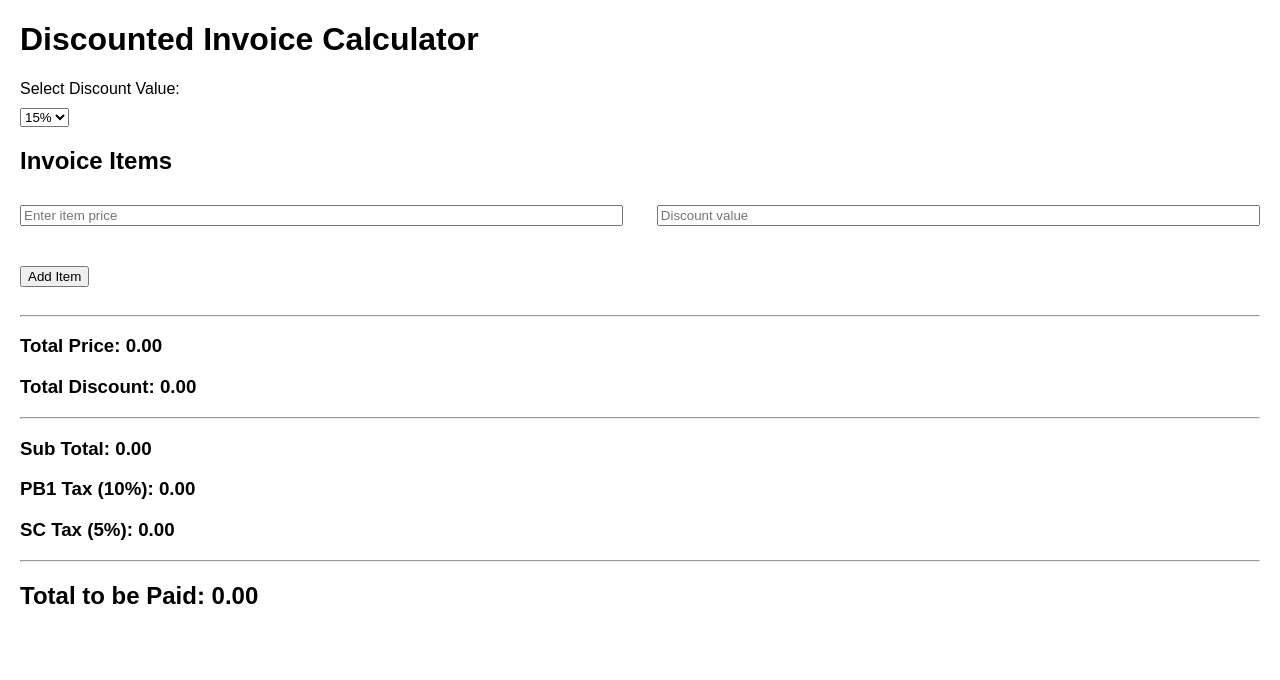
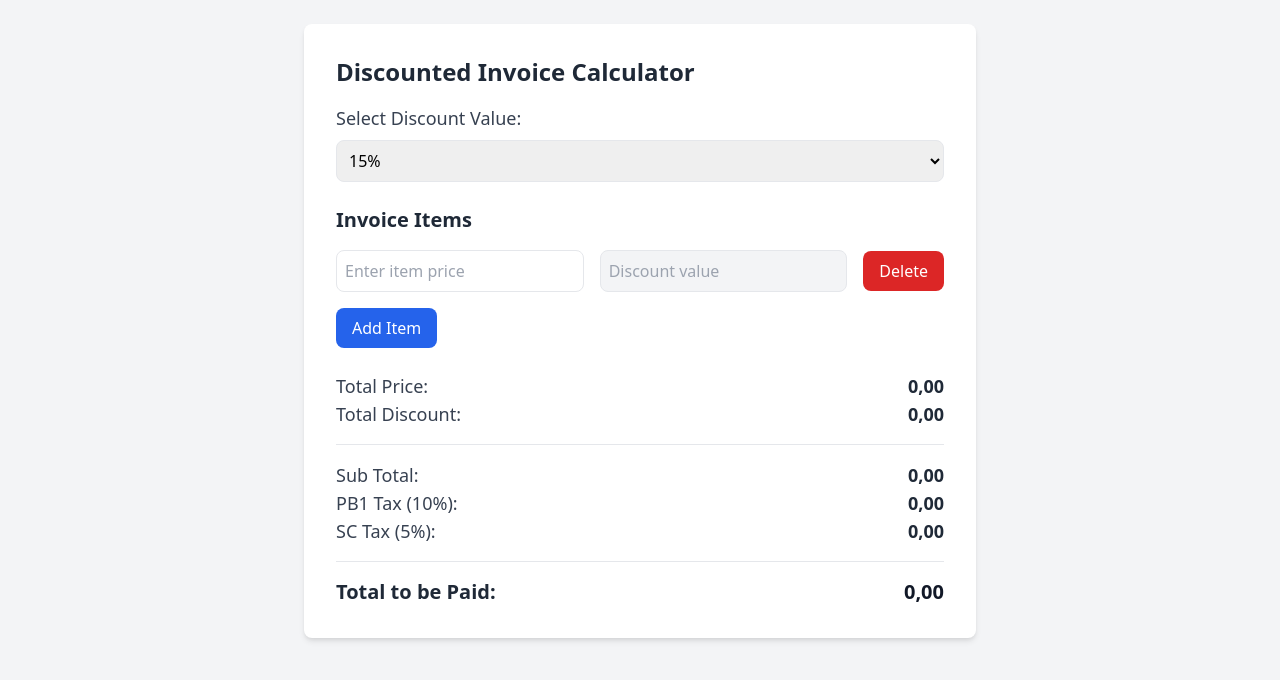
Before and after one commit to dyingAngel/handallDiscount, a plain HTML site: page index.html in a window 1280 px wide. Both pictures are taken after a click on the button "Add Item". Drawn offline with nearby package versions, Linux system fonts and the light colour scheme.

Commit message:
Update index.html
add style
add remove button
add number formatting

```diff
--- a/index.html
+++ b/index.html
@@ -4,67 +4,51 @@
     <meta charset="UTF-8">
     <meta name="viewport" content="width=device-width, initial-scale=1.0">
     <title>Responsive Discounted Invoice Calculator</title>
-    <style>
-        body {
-            font-family: Arial, sans-serif;
-            margin: 20px;
-        }
-        label, select, input {
-            display: block;
-            margin: 10px 0;
-        }
-        .item-row {
-            display: flex;
-            justify-content: space-between;
-            margin: 10px 0;
-        }
-        input[type="number"] {
-            width: 48%;
-        }
-        button {
-            margin: 20px 0;
-        }
-        table {
-            width: 100%;
-            margin: 20px 0;
-            border-collapse: collapse;
-        }
-        th, td {
-            padding: 10px;
-            text-align: left;
-            border-bottom: 1px solid #ddd;
-        }
-        @media (max-width: 600px) {
-            .item-row {
-                flex-direction: column;
-            }
-            input[type="number"] {
-                width: 100%;
-            }
-        }
-    </style>
+    <link href="https://cdn.jsdelivr.net/npm/tailwindcss@2.2.19/dist/tailwind.min.css" rel="stylesheet">
 </head>
-<body>
-    <h1>Discounted Invoice Calculator</h1>
+<body class="bg-gray-100 p-6">
+    <div class="max-w-2xl mx-auto bg-white p-8 rounded-lg shadow-md">
+        <h1 class="text-2xl font-bold mb-4 text-gray-800">Discounted Invoice Calculator</h1>
 
-    <label for="discount">Select Discount Value:</label>
-    <select id="discount" name="discount" onchange="updateAllDiscounts()">
-        <option value="15">15%</option>
-        <option value="30">30%</option>
-    </select>
+        <div class="mb-6">
+            <label for="discount" class="block text-lg font-medium text-gray-700 mb-2">Select Discount Value:</label>
+            <select id="discount" name="discount" class="w-full p-2 border rounded-lg" onchange="updateAllDiscounts()">
+                <option value="15">15%</option>
+                <option value="30">30%</option>
+            </select>
+        </div>
 
-    <h2>Invoice Items</h2>
-    <div id="item-list"></div>
-    <button type="button" onclick="addItem()">Add Item</button>
-	<hr/>
-    <h3>Total Price: <span id="total-price">0.00</span></h3>
-    <h3>Total Discount: <span id="total-discount">0.00</span></h3>
-	<hr/>
-    <h3>Sub Total: <span id="sub-total">0.00</span></h3>
-    <h3>PB1 Tax (10%): <span id="pb1-tax">0.00</span></h3>
-    <h3>SC Tax (5%): <span id="sc-tax">0.00</span></h3>
-	<hr/>
-    <h2>Total to be Paid: <span id="final-total">0.00</span></h2>
+        <h2 class="text-xl font-semibold text-gray-800 mb-4">Invoice Items</h2>
+        <div id="item-list" class="space-y-4"></div>
+        <button type="button" class="mt-4 px-4 py-2 bg-blue-600 text-white rounded-lg hover:bg-blue-500" onclick="addItem()">Add Item</button>
+
+        <div class="mt-6">
+            <div class="flex justify-between items-center">
+                <h3 class="text-lg font-medium text-gray-700">Total Price:</h3>
+                <span id="total-price" class="text-lg font-bold text-gray-800">0,00</span>
+            </div>
+            <div class="flex justify-between items-center">
+                <h3 class="text-lg font-medium text-gray-700">Total Discount:</h3>
+                <span id="total-discount" class="text-lg font-bold text-gray-800">0,00</span>
+            </div>
+            <div class="flex justify-between items-center mt-4 border-t pt-4">
+                <h3 class="text-lg font-medium text-gray-700">Sub Total:</h3>
+                <span id="sub-total" class="text-lg font-bold text-gray-800">0,00</span>
+            </div>
+            <div class="flex justify-between items-center">
+                <h3 class="text-lg font-medium text-gray-700">PB1 Tax (10%):</h3>
+                <span id="pb1-tax" class="text-lg font-bold text-gray-800">0,00</span>
+            </div>
+            <div class="flex justify-between items-center">
+                <h3 class="text-lg font-medium text-gray-700">SC Tax (5%):</h3>
+                <span id="sc-tax" class="text-lg font-bold text-gray-800">0,00</span>
+            </div>
+            <div class="flex justify-between items-center mt-4 border-t pt-4">
+                <h2 class="text-xl font-bold text-gray-800">Total to be Paid:</h2>
+                <span id="final-total" class="text-xl font-extrabold text-gray-900">0,00</span>
+            </div>
+        </div>
+    </div>
 
     <script>
         let items = [];
@@ -73,33 +57,46 @@
             const itemList = document.getElementById('item-list');
 
             const itemRow = document.createElement('div');
-            itemRow.classList.add('item-row');
+            itemRow.classList.add('flex', 'space-x-4', 'items-center');
 
             const priceInput = document.createElement('input');
-            priceInput.type = 'number';
+            priceInput.type = 'text';
             priceInput.placeholder = 'Enter item price';
-            priceInput.min = '0';
-            priceInput.step = '0.01';
+            priceInput.classList.add('w-full', 'p-2', 'border', 'rounded-lg');
             priceInput.oninput = () => updateDiscount(priceInput, discountInput);
 
             const discountInput = document.createElement('input');
-            discountInput.type = 'number';
+            discountInput.type = 'text';
             discountInput.placeholder = 'Discount value';
             discountInput.readOnly = true;
+            discountInput.classList.add('w-full', 'p-2', 'border', 'rounded-lg', 'bg-gray-100');
+
+            const deleteButton = document.createElement('button');
+            deleteButton.textContent = 'Delete';
+            deleteButton.classList.add('px-4', 'py-2', 'bg-red-600', 'text-white', 'rounded-lg', 'hover:bg-red-500');
+            deleteButton.onclick = () => removeItem(itemRow);
 
             itemRow.appendChild(priceInput);
             itemRow.appendChild(discountInput);
+            itemRow.appendChild(deleteButton);
             itemList.appendChild(itemRow);
 
             items.push({ priceInput, discountInput });
         }
 
+        function removeItem(itemRow) {
+            const index = Array.from(itemRow.parentNode.children).indexOf(itemRow);
+            items.splice(index, 1);
+            itemRow.remove();
+            updateTotals();
+        }
+
         function updateDiscount(priceInput, discountInput) {
             const discount = parseFloat(document.getElementById('discount').value);
-            const price = parseFloat(priceInput.value);
+            const price = parseFloat(parseNumber(priceInput.value));
             if (!isNaN(price)) {
                 const discountAmount = price * (discount / 100);
-                discountInput.value = discountAmount.toFixed(2);
+                discountInput.value = formatNumber(discountAmount);
                 updateTotals();
             }
         }
@@ -114,25 +111,36 @@
             let totalPrice = 0;
             let totalDiscount = 0;
             items.forEach(({ priceInput, discountInput }) => {
-                const price = parseFloat(priceInput.value);
-                const discountAmount = parseFloat(discountInput.value);
+                const price = parseFloat(parseNumber(priceInput.value));
+                const discountAmount = parseFloat(parseNumber(discountInput.value));
                 if (!isNaN(price) && !isNaN(discountAmount)) {
                     totalPrice += price;
                     totalDiscount += discountAmount;
                 }
             });
 
-			const subTotal = totalPrice - totalDiscount
+			const subTotal = totalPrice - totalDiscount;
             const pb1Tax = subTotal * 0.1;
             const scTax = subTotal * 0.05;
-            const finalTotal = totalPrice - totalDiscount + pb1Tax + scTax;
+            const finalTotal = subTotal + pb1Tax + scTax;
 
-            document.getElementById('total-price').textContent = totalPrice.toFixed(2);
-            document.getElementById('total-discount').textContent = totalDiscount.toFixed(2);
-            document.getElementById('sub-total').textContent = subTotal.toFixed(2);
-            document.getElementById('pb1-tax').textContent = pb1Tax.toFixed(2);
-            document.getElementById('sc-tax').textContent = scTax.toFixed(2);
-            document.getElementById('final-total').textContent = finalTotal.toFixed(2);
+            document.getElementById('total-price').textContent = formatNumber(totalPrice);
+            document.getElementById('total-discount').textContent = formatNumber(totalDiscount);
+            document.getElementById('sub-total').textContent = formatNumber(subTotal);
+            document.getElementById('pb1-tax').textContent = formatNumber(pb1Tax);
+            document.getElementById('sc-tax').textContent = formatNumber(scTax);
+            document.getElementById('final-total').textContent = formatNumber(finalTotal);
+        }
+
+        function formatNumber(value) {
+            return value.toLocaleString('de-DE', {
+                minimumFractionDigits: 2,
+                maximumFractionDigits: 2,
+            });
+        }
+
+        function parseNumber(value) {
+            return value.replace(/\./g, '').replace(',', '.');
         }
     </script>
 </body>
```
